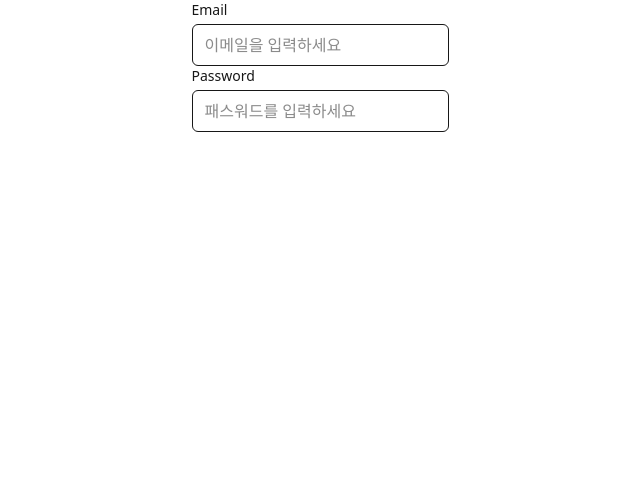
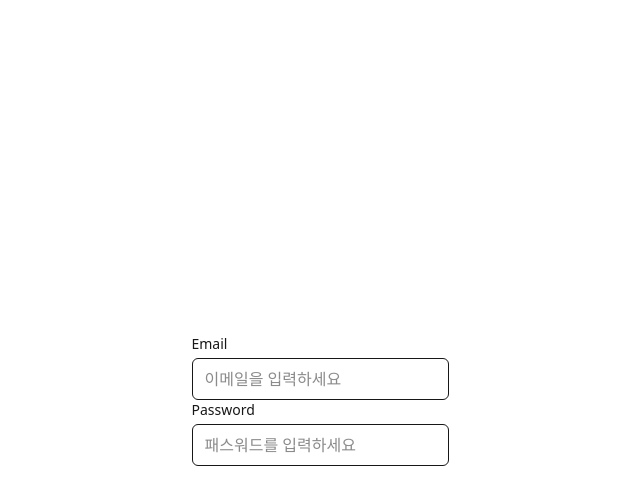
Before and after one commit to SeongWook-Hong/auth-flow, a Next.js app: page /auth/login in a window 1280 px wide. Shown: the top 504 px of the page, without its empty margins (320-960 px from the left). Built offline with nearby package versions, Linux system fonts and the light colour scheme.

Commit message:
design: components 상하 가운데 정렬 추가

```diff
--- a/src/pages/auth/login/index.tsx
+++ b/src/pages/auth/login/index.tsx
@@ -1,8 +1,8 @@
-import AuthInput from '@/components/auth/AuthInput';
+import AuthInput from "@/components/auth/AuthInput";
 
 export default function Login() {
   return (
-    <div className="flex flex-col">
+    <div className="flex flex-col items-center justify-center min-h-screen">
       <div className="m-auto px-4">
         <AuthInput
           id="email"
```
